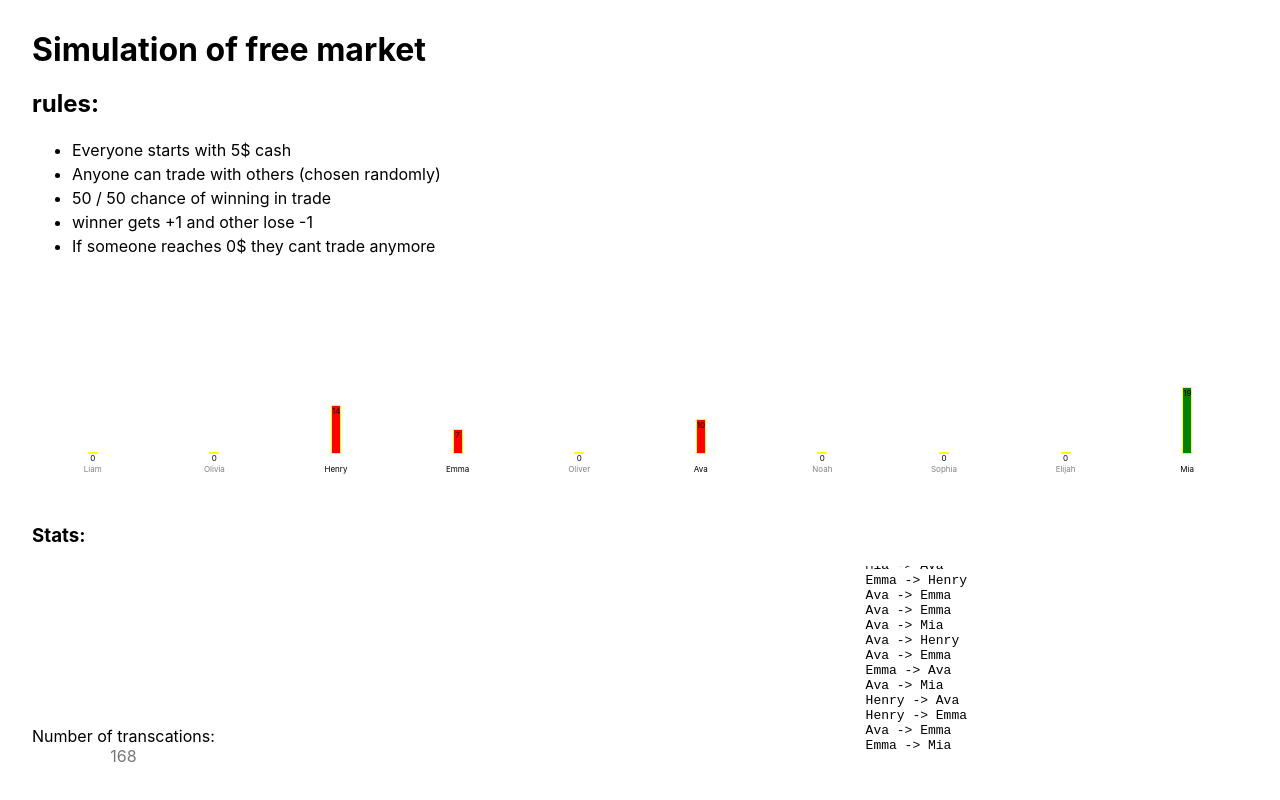
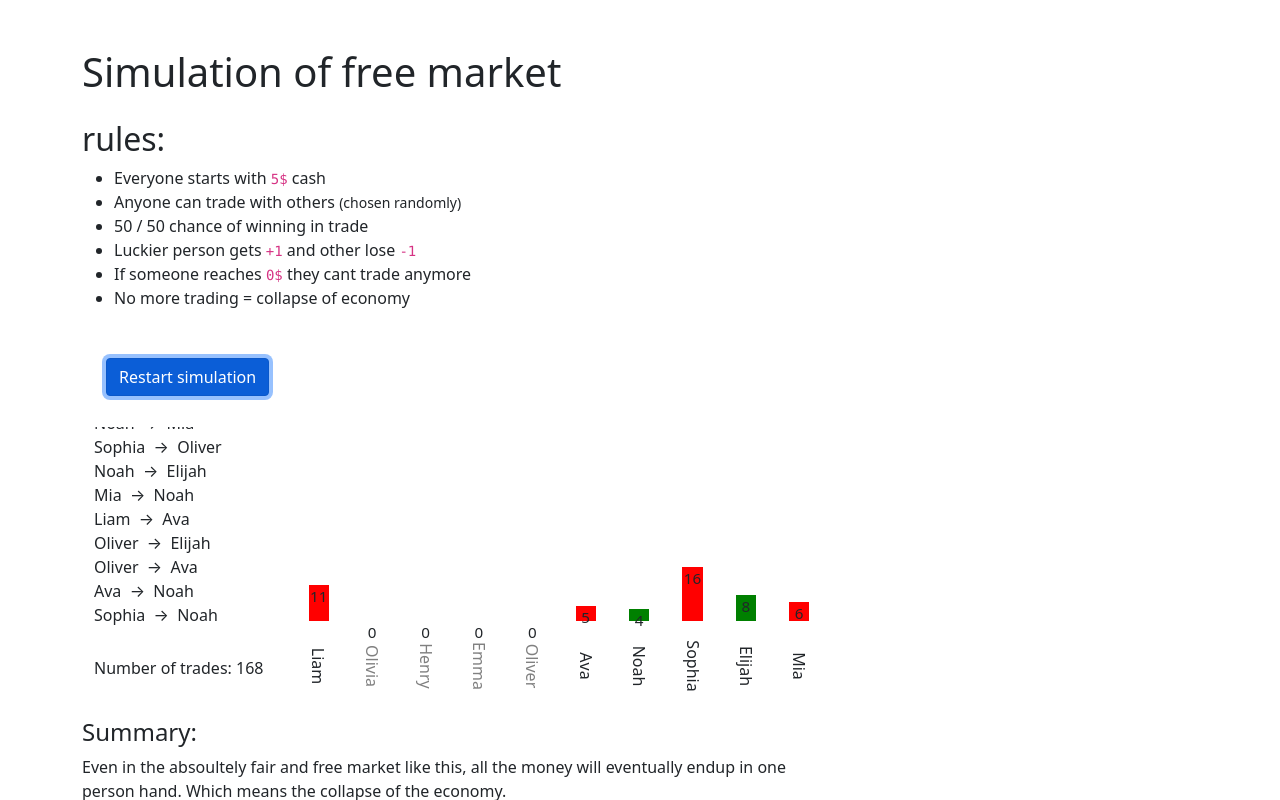
Before and after one commit to Mhmdrza/free-market, a Next.js app: page / in a window 1280 px wide. Both pictures are taken after a click on the button "Start simulation". Shown: the top 800 px of the page. Built offline with nearby package versions, Linux system fonts and the light colour scheme.

Commit message:
chore: ui improvement

```diff
--- a/logic/index.js
+++ b/logic/index.js
@@ -1,8 +1,8 @@
 const startingMoney = 5;
 const numberOfPeople = 10;
 const nodes = Array(numberOfPeople).fill().map((_, index) => ({ cash: startingMoney, id: index }));
-let activeNodes = [...nodes];
-const transactionLogs = [];
+let activeNodes;
+let transactionLogs = [];
 let transactionNumber = 0;
 let outOfBussiness = [];
 
@@ -43,6 +43,9 @@ function iteratre() {
 }
 
 function run() {
+    activeNodes = JSON.parse(JSON.stringify(nodes));
+    transactionLogs = [];
+    transactionNumber = 0;
     while (activeNodes.length > 1) {
         iteratre();
     }
--- a/package.json
+++ b/package.json
@@ -7,6 +7,7 @@
     "lint": "next lint"
   },
   "dependencies": {
+    "bootstrap": "^5.1.3",
     "next": "^12.0.8",
     "react": "17.0.2",
     "react-dom": "17.0.2"
--- a/pages/_app.js
+++ b/pages/_app.js
@@ -1,6 +1,11 @@
 import '../styles/globals.css'
+import 'bootstrap/dist/css/bootstrap.css';
+import { useEffect } from 'react';
 
 function MyApp({ Component, pageProps }) {
+  useEffect(() => {
+    import("bootstrap/dist/js/bootstrap");
+  }, []);
   return <Component {...pageProps} />
 }
 
--- a/pages/index.js
+++ b/pages/index.js
@@ -2,7 +2,7 @@ import Head from 'next/head'
 import Image from 'next/image'
 import { useEffect, useState } from 'react';
 import run from '../logic';
-import styles from '../styles/Home.module.css'
+
 
 const names = [
   'Liam',
@@ -37,6 +37,8 @@ function showTransaction ( c, giverId, giverCash, reciverId, reciverCash ) {
   const el2= cashe[reciverId] || (cashe[reciverId] = document.querySelector('#' + nodeIdGenerator(reciverId)));
   const el1t= cashe[giverId+'t'] || (cashe[giverId+'t'] = document.querySelector('#' + nodeTextIdGenerator(giverId)));
   const transactionPanel = cashe['transactionPanel'] || (cashe['transactionPanel'] = document.querySelector('#transactionPanel'));
+  const transactionPanel2 = cashe['transactionPanel2'] || (cashe['transactionPanel2'] = document.querySelector('#transactionPanel2'));
+  const transactionPanel3 = cashe['transactionPanel3'] || (cashe['transactionPanel3'] = document.querySelector('#transactionPanel3'));
   const transactionNumber = cashe['transactionNumber'] || (cashe['transactionNumber'] = document.querySelector('#transactionNumber'));
   try {
     drawBar(el1, giverCash, false);
@@ -44,17 +46,18 @@ function showTransaction ( c, giverId, giverCash, reciverId, reciverCash ) {
       el1t.style.color = 'gray';
     }
     drawBar(el2, reciverCash, true);
-    transactionPanel.innerHTML += `\n<span>${names[giverId]}</span> -> <span>${names[reciverId]}</span>`
     transactionNumber.textContent = c;
+    transactionPanel.append(`${names[giverId]}  →  ${names[reciverId]} `)
   } catch (error) {
     console.log(error);
   }
 }
 
+let rafId;
 function startSimulation() {
   const { transactionLogs, transactionNumber, luckiest, outOfBussiness } = run();
   let c = 0;
-  let rafId;
+  cancelAnimationFrame(rafId);
   function rafRunner () {
     if ( c < transactionNumber )  {
       showTransaction(c, ...transactionLogs[c])
@@ -64,7 +67,7 @@ function startSimulation() {
       cancelAnimationFrame(rafId)
     }
   }
-  rafRunner();
+  return rafRunner();
 }
 
 export default function Home() {
@@ -81,97 +84,86 @@ export default function Home() {
   }, []);
 
   return (
-    <div className={styles.container}>
+    <div className='p-4'>
       <Head>
         <title>Free market Simulation</title>
         <meta name="description" content="Simulation of free market" />
         <link rel="icon" href="/favicon.ico" />
       </Head>
 
-      <main className={styles.main}>
-        <h1 className={styles.title}>
+      <main className='container'>
+        <h1 className='h1 my-4'>
           Simulation of free market
         </h1>
         <h2>rules:</h2>
-          <ul className={styles.description}>
-            <li>Everyone starts with 5$ cash</li>
-            <li>Anyone can trade with others (chosen randomly)</li>
+        <ul className=''>
+          <li>Everyone starts with <code>5$</code> cash</li>
+          <li>Anyone can trade with others <small>(chosen randomly)</small></li>
           <li>50 / 50 chance of winning in trade</li>
-            <li>winner gets +1 and other lose -1</li>
-            <li>If someone reaches 0$ they cant trade anymore</li>
+          <li>Luckier person gets <code>+1</code> and other lose <code>-1</code></li>
+          <li>If someone reaches <code>0$</code> they cant trade anymore</li>
+          <li>No more trading = collapse of economy</li>
         </ul>
-          {!started && <div style={{textAlign: 'center', padding: '1rem 0'}}>
-            <button onClick={()=>(startSimulation(), setStarted(true))} style={{padding: '.5rem 1rem'}}>
-              Start simulation
+        {<div className='d-flex justify-content-center0 mt-5'>
+          <button className='ms-4 btn btn-primary' onClick={()=>(startSimulation(), setStarted(true))} >
+            {started? "Restart": 'Start'} simulation
           </button>
         </div>}
-        <div style={{display: 'flex', justifyContent: 'space-around', width: '100%', flexWrap: 'wrap2'}}>
-          <div style={{
+        <div className='ms-4'>
+          <div className='row flex-row-reverse justify-content-end'>
+          <div className='mb-5 col-md-9 col-lg-6' style={{
             display: 'flex',
             alignItems: 'flex-end',
-            width: '100%',
             justifyContent: 'space-around',
-            height: '200px',
+            height: '250px',
           }}>
           { nodes.map( ({id, cash}) => (
-            <div key={id} style={{
-              width: '30px',
-              display: 'flex',
-              flexDirection: 'column',
-              justifyContent: 'center',
-              alignItems: 'center',
-              // border: '1px solid yellow'
-            }}>
-              <span id={nodeIdGenerator(id)} style={{
-                width: '10px',
-                border: '1px solid yellow',
-                fontSize: '.5rem',
-                textAlign: 'center'
+            <div key={id} className='d-flex justify-content-center align-items-center flex-column col-1'>
+              <span id={nodeIdGenerator(id)} className='d-flex justify-content-center align-items-baseline' style={{
+                width: '50%',
+                border: '1px solid white',
+                fontSize: '95%',
+                textAlign: 'center',
               }}/>
-              <span style={{ marginTop: '10px', fontSize: '.5rem'}} id={nodeTextIdGenerator(id)}>{names[id]}</span>
+              <span id={nodeTextIdGenerator(id)} style={{
+                transform: 'rotate(90deg) translateX(2rem)',
+                // position: 'absolute'
+              }}>{names[id]}</span>
             </div>
           ))}
           </div>
-        </div>
-      </main>
-
           {started && <>
-        <h3>
-          Stats:
-        </h3>
-        <div style={{display: 'flex', alignItems: 'flex-end', justifyContent: 'space-between'}}>
-          <div style={{display: 'flex', flexDirection: 'column', justifyContent: 'center', alignItems: 'center'}}>Number of transcations: <span id='transactionNumber' className={styles.transactionNumber}></span></div>
-          <div style={{
+            <div className='p-0 col-md-3 col-lg-2 d-flex flex-column justify-content-around'>
+              <div className='mt-3 ' id='transactionPanel' style={{
                 display: 'flex',
-            position: 'relative',
                 alignItems: 'center',
                 flexDirection: 'column-reverse',
                 overflowY: 'scroll',
                 height: '200px',
-            padding: '0 1rem',
-            width: '50vw',
+                hyphens: 'manual'
               }}>
-            <pre id='transactionPanel'></pre>
               </div>
-          {/* <p>Lucky Person: <strong>{names[luckiest.id]}</strong></p> */}
-          {/* <p style={{display: 'flex', flexWrap: 'wrap', alignItems: 'baseline'}}>Out of Bussiness: {Object.values(outOfBussiness).map(p => <small key={p.id}>{names[p.id]},&nbsp;</small>)}</p> */}
+              <div >Number of trades: <span id='transactionNumber' className=''></span></div>
             </div>
           </>}
+          </div>
+        </div>
         <br/>
         <h4>Summary:</h4>
-      <p>
+        <p className='col-md-8 mt-2'>
           Even in the absoultely fair and free market like this, all the money will eventually endup in one person hand.
-        It means the collapse of the economy. at this point people will flip the table and re-distrubte the wealth by force.
-        However there is a solution to prevent it. The Rich should voluntarly giveaway some money to poor to thrive the economy.
+          Which means the collapse of the economy.
         </p>
-      <footer className={styles.footer}>
+      </main>
+
+      <footer className='container mt-3'>
         <a
           href="https://vercel.com?utm_source=create-next-app&utm_medium=default-template&utm_campaign=create-next-app"
           target="_blank"
           rel="noopener noreferrer"
         >
           Powered by{' '}
-          <span className={styles.logo}>
+          <span className='mt-3'>
             <Image src="/vercel.svg" alt="Vercel Logo" width={72} height={16} />
           </span>
         </a>
```
Also changed, not shown: 1 other file (tests, documents, lock files or other folders). Lines whose indentation alone changed are shown as unchanged.
